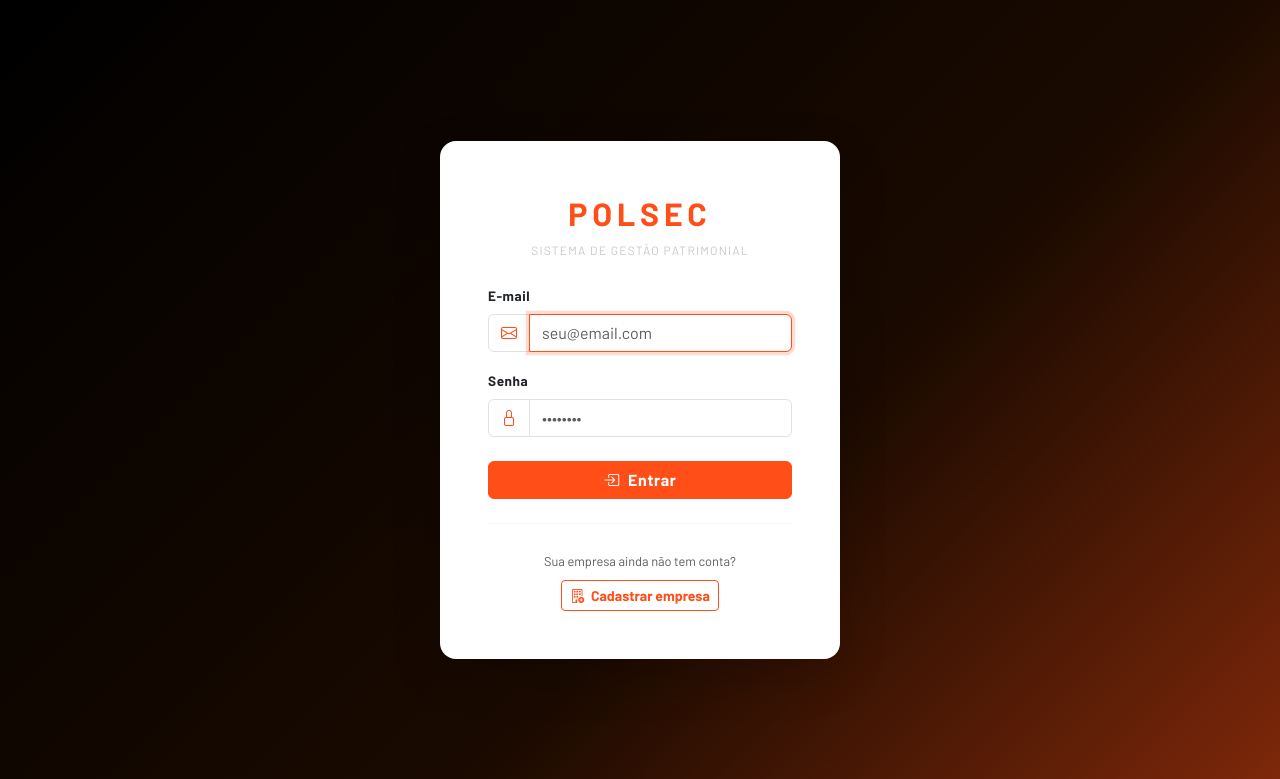
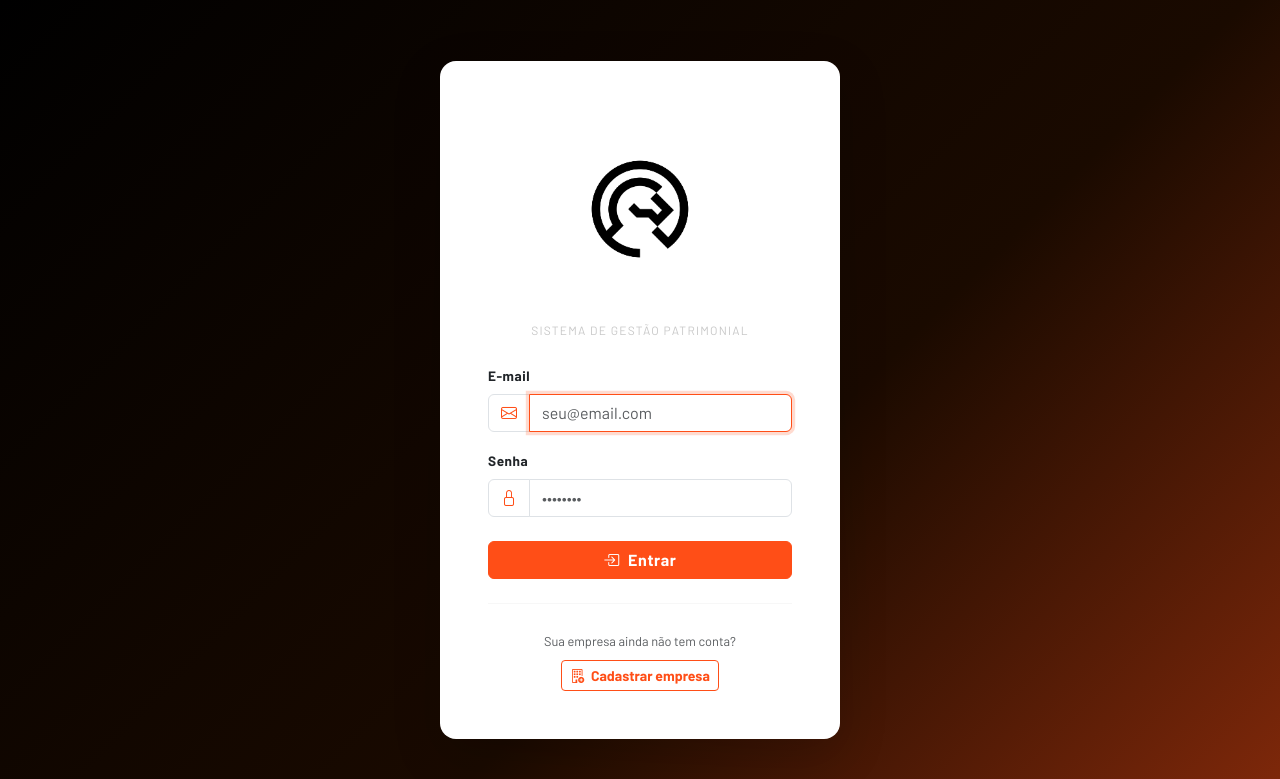
Before and after one commit to fartech2025/POLSEC, a FastAPI app: page /auth/login in a window 1280 px wide. Shown: the top 779 px of the page. Run offline with FastAPI, Linux system fonts and the light colour scheme.

Commit message:
style: logo POLSEC na tela de login (bucket Supabase)

```diff
--- a/SISTEMA-PATRIMONIAL/backend/app/templates/login.html
+++ b/SISTEMA-PATRIMONIAL/backend/app/templates/login.html
@@ -13,7 +13,12 @@
     <div class="card-body p-5">
       <!-- Marca -->
       <div class="text-center mb-4">
-        <span class="login-brand d-block">POLSEC</span>
+        <img
+          src="https://nolchmlmkebfuiamxvml.supabase.co/storage/v1/object/public/POLSEC%20IMAGES/PNG/POLSEC_MARCA_Artboard%201%20copy%2012.png"
+          alt="POLSEC"
+          style="max-width: 200px; width: 100%; height: auto;"
+          class="mb-2"
+        />
         <span class="login-subtitle d-block mt-1">Sistema de Gestão Patrimonial</span>
       </div>
 
```
